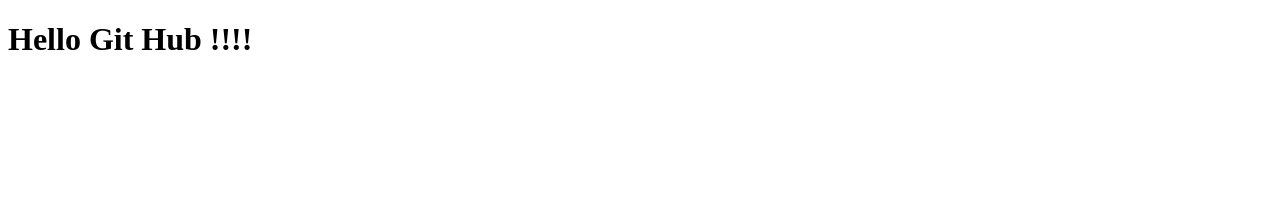
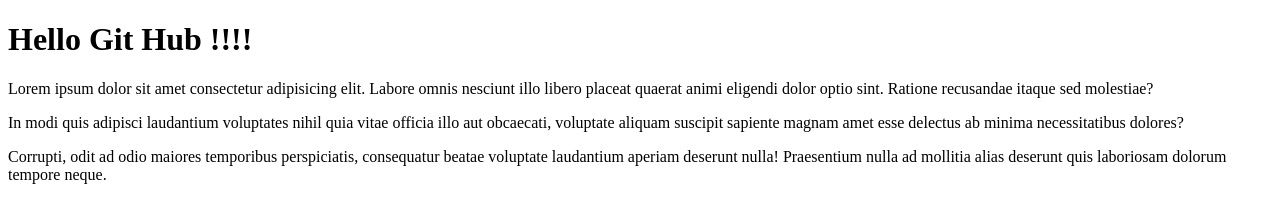
Before and after one commit to girumbishu/girum-s-first, a plain HTML site: page index.html in a window 1280 px wide. Drawn offline with Linux system fonts and the light colour scheme.

Commit message:
updated index content

```diff
--- a/index.html
+++ b/index.html
@@ -1,12 +1,28 @@
 <!DOCTYPE html>
 <html lang="en">
     <head>
-    <meta charset="UTF-8">
-    <meta http-equiv="X-UA-Compatible" content="IE=edge">
-    <meta name="viewport" content="width=device-width, initial-scale=1.0">
+        <meta charset="UTF-8" />
+        <meta http-equiv="X-UA-Compatible" content="IE=edge" />
+        <meta name="viewport" content="width=device-width, initial-scale=1.0" />
         <title>Git Get It !</title>
     </head>
     <body>
         <h1>Hello Git Hub !!!!</h1>
+        <p>
+            Lorem ipsum dolor sit amet consectetur adipisicing elit. Labore
+            omnis nesciunt illo libero placeat quaerat animi eligendi dolor
+            optio sint. Ratione recusandae itaque sed molestiae?
+        </p>
+        <p>
+            In modi quis adipisci laudantium voluptates nihil quia vitae officia
+            illo aut obcaecati, voluptate aliquam suscipit sapiente magnam amet
+            esse delectus ab minima necessitatibus dolores?
+        </p>
+        <p>
+            Corrupti, odit ad odio maiores temporibus perspiciatis, consequatur
+            beatae voluptate laudantium aperiam deserunt nulla! Praesentium
+            nulla ad mollitia alias deserunt quis laboriosam dolorum tempore
+            neque.
+        </p>
     </body>
 </html>
```
Lines whose indentation alone changed are shown as unchanged.
